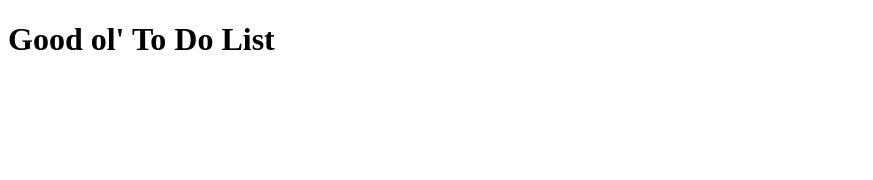
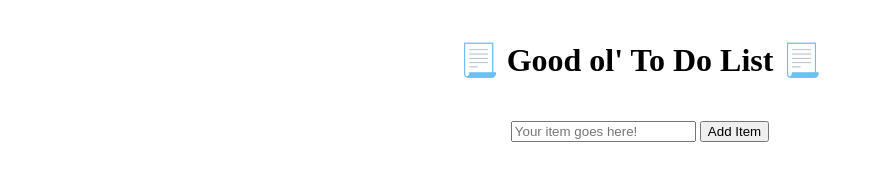
Before and after one commit to NickLambiase/ToDoListProject, a plain HTML site: page index.html in a window 1280 px wide. Shown: the whole page, without its empty margins (0-873 px from the left). Drawn offline with Linux system fonts and the light colour scheme.

Commit message:
JS function to ADD items to the list implemented

```diff
--- a/index.html
+++ b/index.html
@@ -8,6 +8,14 @@
     <title>To Do List Project 📃</title>
 </head>
 <body>
-    <h1>Good ol' To Do List</h1>
+    <h1 id="page-title">📃 Good ol' To Do List 📃</h1>
+    <section id="list-section">
+        <ul id="unordered-list"></ul>
+    </section>
+    <section id="input-section">
+        <input id="to-do-item-input" type="text" placeholder="Your item goes here!">
+        <button onclick="addListItem();">Add Item</button>
+    </section>
+    <script src="script.js"></script>
 </body>
 </html>
--- a/script.js
+++ b/script.js
@@ -0,0 +1,24 @@
+//DOM manipulation objects
+let toDoList = document.getElementById("unordered-list");
+let textInput = document.getElementById("to-do-item-input");
+
+//uninitialized variables
+let itemLabel = '';
+
+/**
+ * desc
+ * adds a list item to the unordered list "toDoList" if the user input in the text box is not an empty string
+ * @date 2023-04-11
+ */
+function addListItem() {
+    itemLabel = textInput.value;
+
+    if (itemLabel === '') {
+        alert("invalid item name... try again");
+    } else {
+        let toDoListItem = document.createElement("li");
+        toDoListItem.innerText = itemLabel;
+        toDoList.appendChild(toDoListItem);
+    }
+
+}
--- a/style.css
+++ b/style.css
@@ -0,0 +1,7 @@
+body {
+    text-align: center;
+}
+
+h1 {
+    padding: 20px;
+}
```
